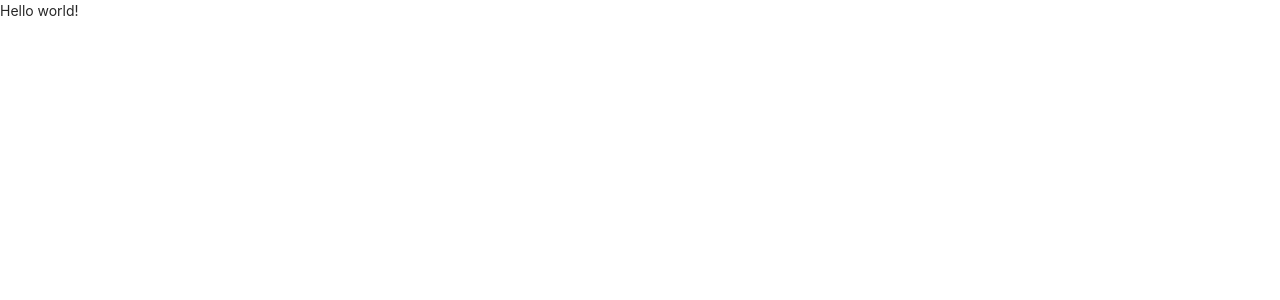
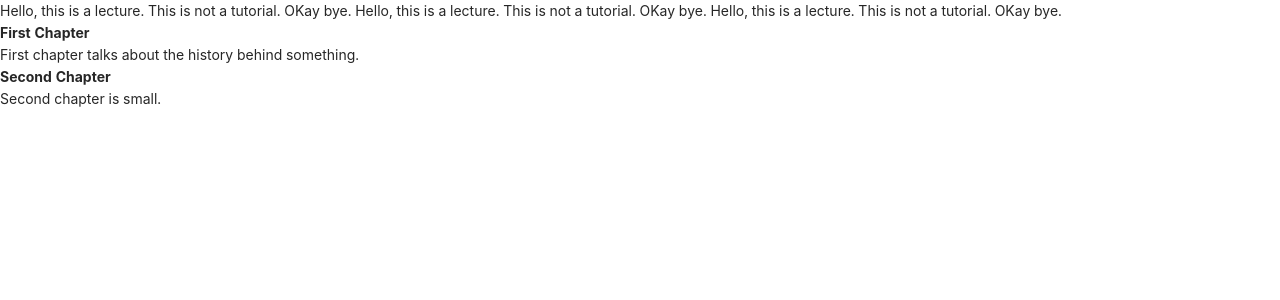
Before and after one commit to als10/htn2022-project, a React (Create React App) app in the folder frontend/uploader/: page /summary in a window 1280 px wide. Shown: the top 300 px of the page. Built offline with nearby package versions, Linux system fonts and the light colour scheme.

Commit message:
home and summary page

```diff
--- a/frontend/uploader/src/App.js
+++ b/frontend/uploader/src/App.js
@@ -7,7 +7,7 @@ import {
   Link
 } from "react-router-dom";
 import UploadPage from './pages/UploadPage'
-import Home from './pages/Home'
+import SummaryPage from './pages/SummaryPage'
 
 const App = () => (
   <Router>
@@ -26,11 +26,11 @@ const App = () => (
           </ul>
         </nav> */}
         <Switch>
-          <Route path="/upload">
-            <UploadPage />
+          <Route path="/summary">
+            <SummaryPage />
           </Route>
           <Route path="/">
-            <Home />
+            <UploadPage />
           </Route>
         </Switch>
       </div>
--- /dev/null
+++ b/frontend/uploader/src/pages/SummaryPage.js
@@ -0,0 +1,30 @@
+import React from 'react'
+
+const data = {
+    transcript: 'Hello, this is a lecture. This is not a tutorial. OKay bye. Hello, this is a lecture. This is not a tutorial. OKay bye. Hello, this is a lecture. This is not a tutorial. OKay bye.',
+    chapters: [
+        {
+            title: 'First Chapter',
+            summary: 'First chapter talks about the history behind something.'
+        },
+        {
+            title: 'Second Chapter',
+            summary: 'Second chapter is small.'
+        }
+    ]
+}
+
+const SummaryPage = () => (
+    <div>
+        <div>{data.transcript}</div>
+        {data.chapters.map((item) => (
+            <div>
+                <strong>{item.title}</strong>
+                <div>{item.summary}</div>
+            </div>
+
+        ))}
+    </div>
+)
+
+export default SummaryPage
```
